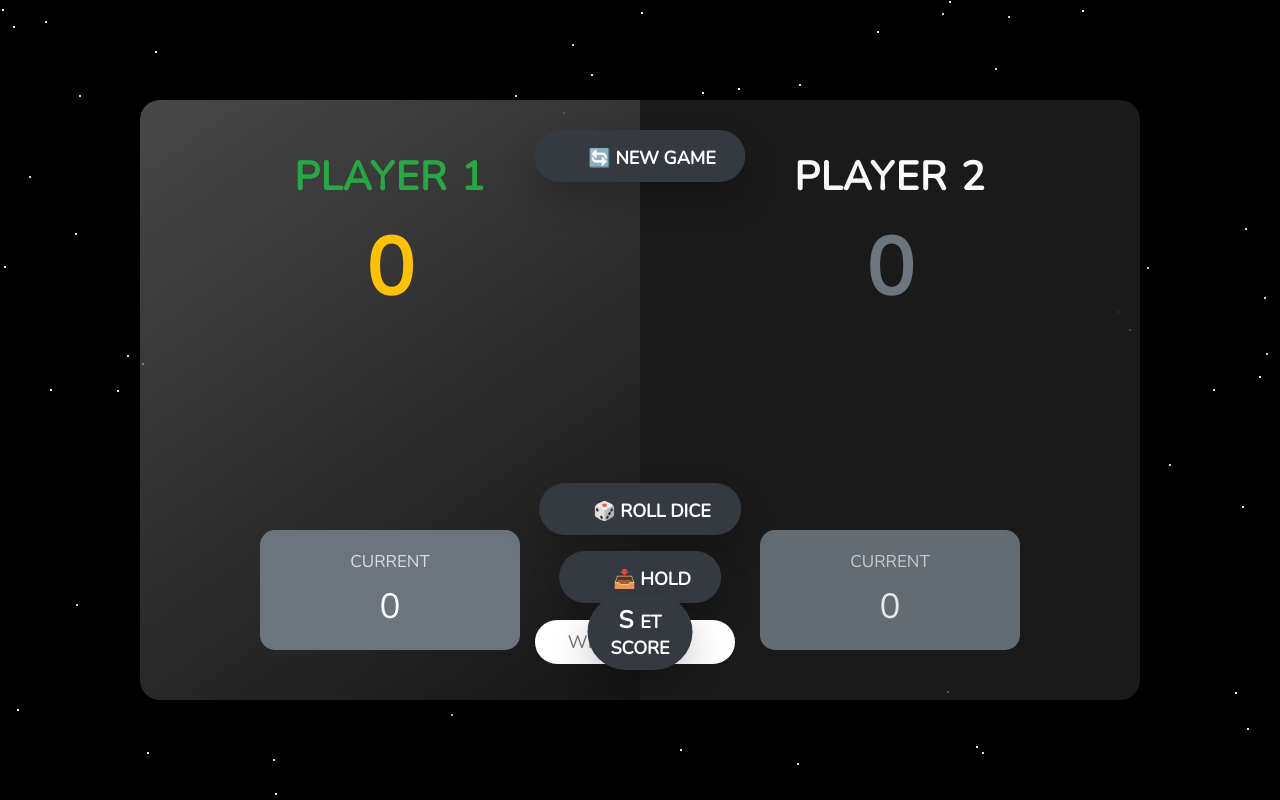
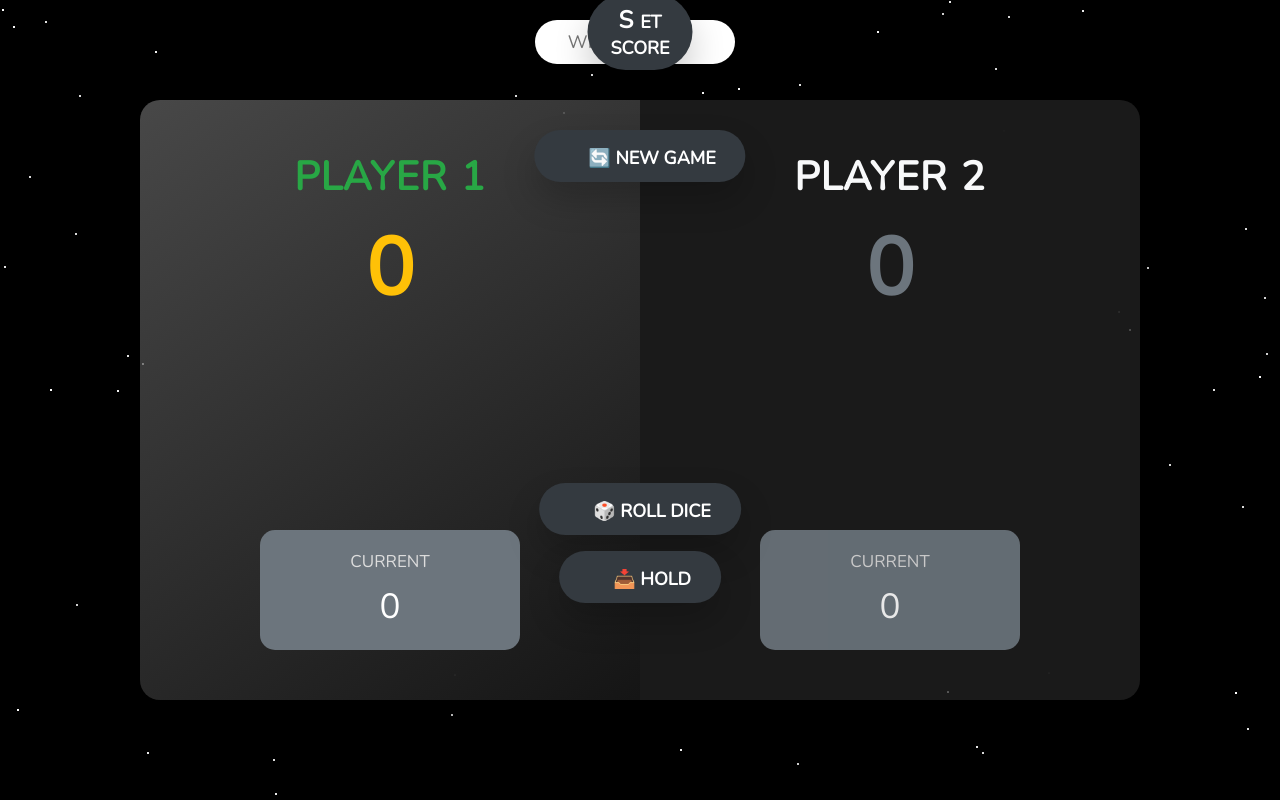
Before and after one commit to SandunLB/PIG-DICE-JS, a plain HTML site: page index.html in a window 1280 px wide. Drawn offline with nearby package versions, Linux system fonts and the light colour scheme.

Commit message:
winning score placement changed

```diff
--- a/index.html
+++ b/index.html
@@ -15,6 +15,11 @@
     <div class="star" style="top: 75%; left: 25%;"></div>
     <div class="star" style="top: 60%; left: 55%;"></div>
     <div class="star" style="top: 35%; left: 85%;"></div>
+  </div>
+
+  <div class="set-score">
+    <input type="number" id="winning-score" class="input-score" placeholder="Winning Score" />
+    <button class="btn btn--set-score">Set Score</button>
   </div>
 
   <main>
@@ -39,11 +44,6 @@
     <button class="btn btn--new">🔄 New game</button>
     <button class="btn btn--roll">🎲 Roll dice</button>
     <button class="btn btn--hold">📥 Hold</button>
-
-    <div class="set-score">
-      <input type="number" id="winning-score" class="input-score" placeholder="Winning Score" />
-      <button class="btn btn--set-score">Set Score</button>
-    </div>
   </main>
   <script src="script.js"></script>
   <script>
--- a/style.css
+++ b/style.css
@@ -369,7 +369,7 @@ main {
 /* Add this to your existing CSS */
 .set-score {
   position: absolute;
-  top: 52rem;
+  top: 2rem;
   left: 50%;
   transform: translateX(-50%);
   display: flex;
```
